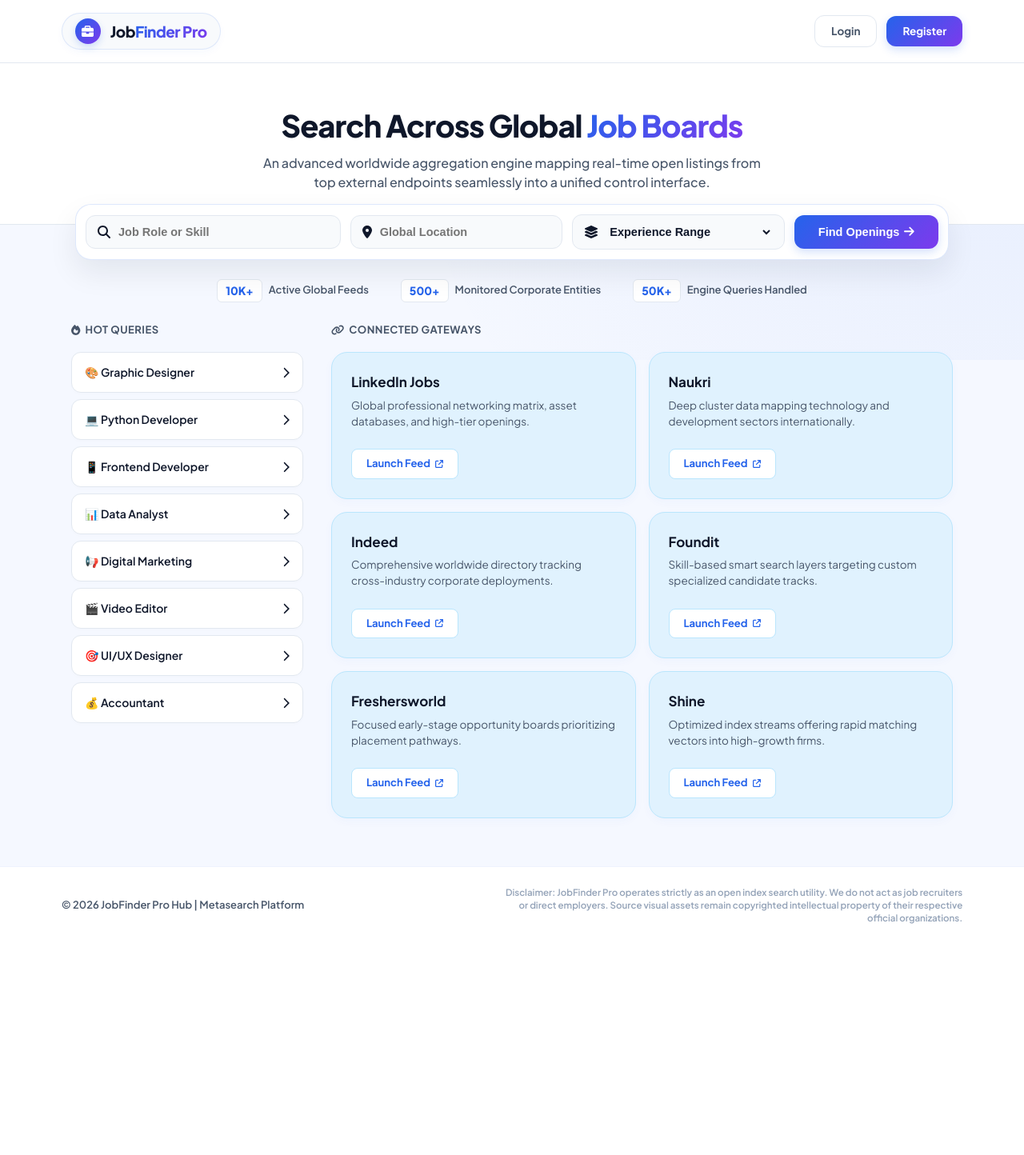
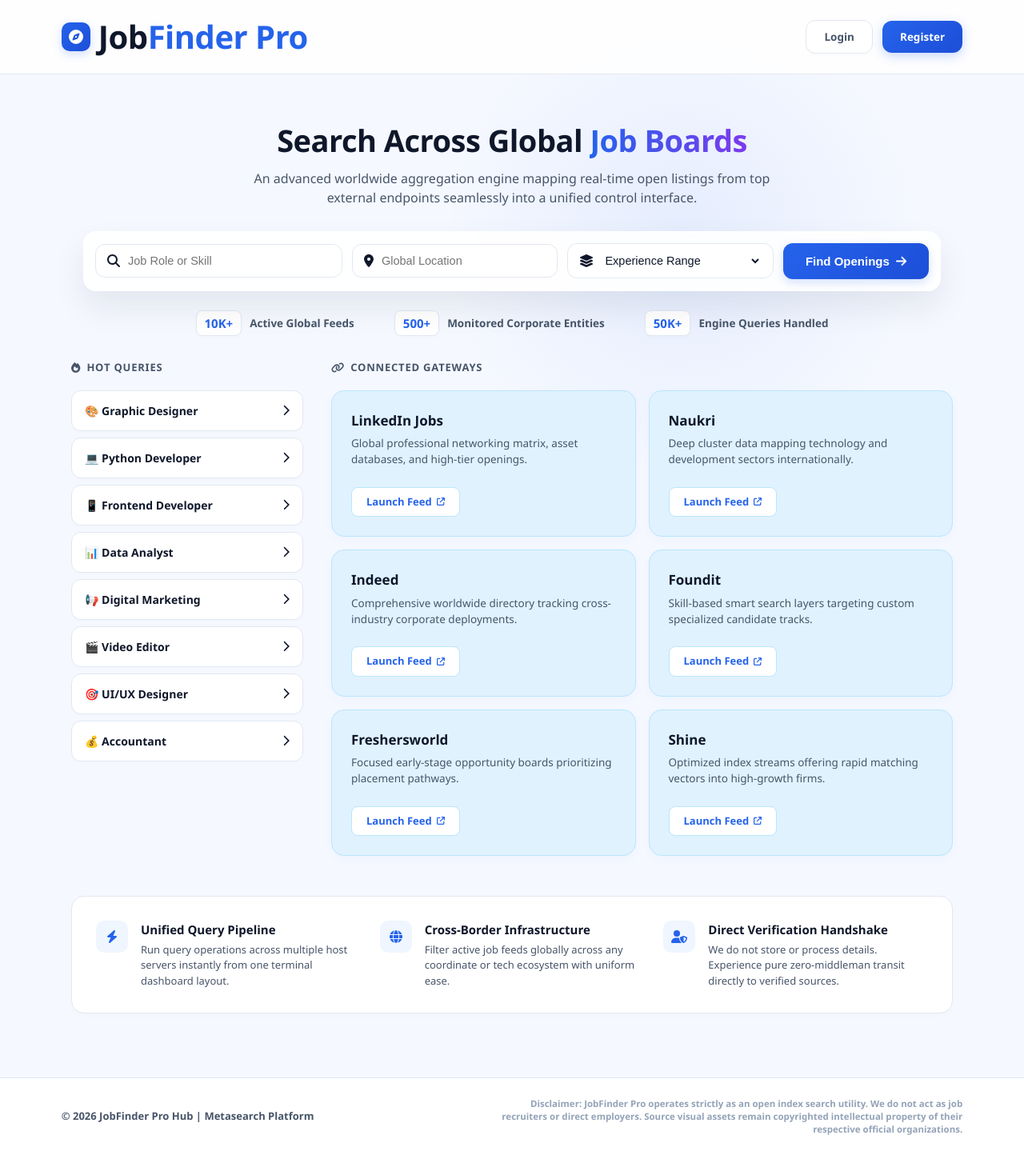
Before and after one commit to sukumar001reddyp-creator/jobfinderpro, a Flask app: page / in a window 1280 px wide. Shown: the whole page at 80% size. Before the commit the page ends 1155 px from the top, so only its background shows below. Run offline with Flask 3, Linux system fonts and the light colour scheme.

Commit message:
Refactor styles and update HTML structure

```diff
--- a/templates/index.html
+++ b/templates/index.html
@@ -5,24 +5,24 @@
 <title>JobFinder Pro</title>
 <meta name="viewport" content="width=device-width, initial-scale=1.0">
 
-<!-- Font Awesome UI Icons & Google Fonts -->
+<!-- Font Awesome UI Icons -->
 <script src="https://cdnjs.cloudflare.com/ajax/libs/font-awesome/6.4.0/js/all.min.js"></script>
-<link href="https://fonts.googleapis.com/css2?family=Plus+Jakarta+Sans:wght@400;500;600;700;800&display=swap" rel="stylesheet">
 
 <style>
 :root {
     --primary: #2563eb;
     --primary-hover: #1d4ed8;
     --primary-glow: rgba(37, 99, 235, 0.15);
-    --primary-gradient: linear-gradient(135deg, #2563eb 0%, #7c3aed 100%);
+    --primary-gradient: linear-gradient(135deg, #2563eb 0%, #1d4ed8 100%);
     --dark: #0f172a;
     --slate: #475569;
     --light-slate: #94a3b8;
+    --bg-surface: #ffffff;
     --bg-body: #f5f8ff;
-    --bg-gateway-card: #e0f2fe;
-    --bg-gateway-hover: #bae6fd;
+    --bg-gateway-card: #e0f2fe; /* Distinct, permanent light blue background for the boxes */
+    --bg-gateway-hover: #bae6fd; /* Deeper light blue background on hover */
     --border: #e2e8f0;
-    --radius-lg: 20px;
+    --radius-lg: 16px;
     --radius-md: 12px;
 }
 
@@ -33,32 +33,31 @@
 }
 
 body{
-    font-family: 'Plus Jakarta Sans', -apple-system, BlinkMacSystemFont, Arial, sans-serif;
+    font-family: 'Segoe UI', -apple-system, BlinkMacSystemFont, Arial, sans-serif;
     background: var(--bg-body);
     color: var(--dark);
     line-height: 1.5;
 }
 
-.bg-glow-backdrop {
+.bg-glow-1 {
     position: absolute;
     top: 0;
-    left: 50%;
-    transform: translateX(-50%);
-    width: 100%;
-    max-width: 1400px;
-    height: 450px;
-    background: radial-gradient(circle at top right, rgba(37, 99, 235, 0.08) 0%, transparent 60%);
+    right: 10%;
+    width: 600px;
+    height: 600px;
+    background: radial-gradient(circle, rgba(37, 99, 235, 0.08) 0%, rgba(255,255,255,0) 70%);
     z-index: -1;
     pointer-events: none;
 }
 
-/* --- Premium Navbar Layout --- */
+/* --- Premium Navbar --- */
 .navbar {
     display: flex;
     justify-content: space-between;
     align-items: center;
     padding: 16px 6%;
-    background: #ffffff;
+    background: rgba(255, 255, 255, 0.85);
+    backdrop-filter: blur(12px);
     border-bottom: 1px solid var(--border);
     position: sticky;
     top: 0;
@@ -68,39 +67,32 @@ body{
 .nav-brand {
     display: flex;
     align-items: center;
-    gap: 12px;
+    gap: 10px;
     text-decoration: none;
-    background: #f8fafc;
-    padding: 6px 16px;
-    border-radius: 50px;
-    border: 1px solid rgba(37, 99, 235, 0.12);
-    box-shadow: 0 4px 10px rgba(37, 99, 235, 0.03);
 }
 
 .nav-logo-icon {
     background: var(--primary-gradient);
     color: white;
-    width: 32px;
-    height: 32px;
-    border-radius: 50%;
+    width: 36px;
+    height: 36px;
+    border-radius: 10px;
     display: flex;
     align-items: center;
     justify-content: center;
-    font-size: 15px;
-    box-shadow: 0 4px 10px rgba(37, 99, 235, 0.2);
+    font-size: 18px;
+    box-shadow: 0 4px 12px rgba(37, 99, 235, 0.2);
 }
 
 .nav-logo-text {
-    font-size: 19px;
+    font-size: 40px;
     font-weight: 800;
     color: var(--dark);
     letter-spacing: -0.5px;
 }
 
 .nav-logo-text span {
-    background: var(--primary-gradient);
-    -webkit-background-clip: text;
-    -webkit-text-fill-color: transparent;
+    color: var(--primary);
 }
 
 .nav-buttons {
@@ -112,8 +104,8 @@ body{
 .btn-nav {
     text-decoration: none;
     font-size: 13.5px;
-    font-weight: 700;
-    padding: 9px 20px;
+    font-weight: 600;
+    padding: 10px 22px;
     border-radius: var(--radius-md);
     transition: all 0.2s ease;
 }
@@ -121,44 +113,44 @@ body{
 .btn-secondary {
     color: var(--slate);
     border: 1px solid var(--border);
-    background: #ffffff;
+    background: white;
+    box-shadow: 0 2px 4px rgba(0,0,0,0.02);
 }
 
 .btn-secondary:hover {
-    background: #f0f7ff;
-    color: var(--primary);
+    background: var(--bg-body);
+    border-color: var(--light-slate);
 }
 
 .btn-primary {
     background: var(--primary-gradient);
     color: white;
-    box-shadow: 0 4px 12px rgba(37, 99, 235, 0.2);
+    box-shadow: 0 4px 14px rgba(37, 99, 235, 0.25);
 }
 
 .btn-primary:hover {
     transform: translateY(-1px);
-    box-shadow: 0 6px 16px rgba(37, 99, 235, 0.3);
+    box-shadow: 0 6px 20px rgba(37, 99, 235, 0.35);
 }
 
-/* --- Ultra-Compact Rich Header Panel --- */
+/* --- Compact & High-End Hero Panel --- */
 .header{
-    background: #ffffff;
-    padding: 55px 6% 40px 6%;
+    padding: 60px 6% 40px 6%;
     text-align: center;
-    border-bottom: 1px solid var(--border);
+    position: relative;
 }
 
 .logo{
     font-size: 38px;
     font-weight: 800;
     color: var(--dark);
-    letter-spacing: -1px;
+    letter-spacing: -0.5px;
     line-height: 1.2;
     margin-bottom: 12px;
 }
 
 .logo span {
-    background: linear-gradient(135deg, #2563eb 0%, #7c3aed 100%);
+    background: linear-gradient(to right, #2563eb, #7c3aed);
     -webkit-background-clip: text;
     -webkit-text-fill-color: transparent;
 }
@@ -172,10 +164,10 @@ body{
     font-weight: 500;
 }
 
-/* --- Floating Search Console Overlay --- */
+/* --- Premium Floating Search Console --- */
 .search-box-container {
-    max-width: 1140px;
-    margin: -26px auto 0 auto;
+    max-width: 1120px;
+    margin: -10px auto 0 auto;
     padding: 0 24px;
     position: relative;
     z-index: 10;
@@ -185,11 +177,12 @@ body{
     display: grid;
     grid-template-columns: 1.2fr 1fr 1fr auto;
     gap: 12px;
-    background: #ffffff;
-    padding: 12px;
+    background: rgba(255, 255, 255, 0.9);
+    backdrop-filter: blur(20px);
+    padding: 14px;
     border-radius: var(--radius-lg);
-    box-shadow: 0 16px 36px rgba(15, 23, 42, 0.08);
-    border: 1px solid rgba(37, 99, 235, 0.15);
+    box-shadow: 0 20px 40px rgba(15, 23, 42, 0.08);
+    border: 1px solid rgba(255, 255, 255, 0.7);
     align-items: center;
 }
 
@@ -197,7 +190,7 @@ body{
     display: flex;
     align-items: center;
     gap: 10px;
-    background: #f8fafc;
+    background: #ffffff;
     border: 1px solid var(--border);
     padding: 12px 14px;
     border-radius: var(--radius-md);
@@ -206,13 +199,12 @@ body{
 
 .input-group:focus-within {
     border-color: var(--primary);
-    background: #ffffff;
-    box-shadow: 0 0 0 3px var(--primary-glow);
+    box-shadow: 0 0 0 4px var(--primary-glow);
 }
 
 .input-group i {
     color: var(--primary);
-    font-size: 14px;
+    font-size: 15px;
 }
 
 .search-box input,
@@ -223,36 +215,36 @@ body{
     background: transparent;
     color: var(--dark);
     font-size: 14.5px;
-    font-weight: 600;
+    font-weight: 500;
 }
 
 .search-btn {
-    padding: 13px 30px;
+    padding: 14px 28px;
     border: none;
     border-radius: var(--radius-md);
     background: var(--primary-gradient);
     color: white;
-    font-size: 14.5px;
+    font-size: 15px;
     cursor: pointer;
-    font-weight: 700;
+    font-weight: 600;
     display: flex;
     align-items: center;
-    gap: 6px;
+    gap: 8px;
     box-shadow: 0 4px 12px rgba(37, 99, 235, 0.2);
-    transition: all 0.2s ease;
+    transition: all 0.2s;
 }
 
 .search-btn:hover {
     transform: translateY(-1px);
-    box-shadow: 0 6px 16px rgba(37, 99, 235, 0.3);
+    box-shadow: 0 6px 18px rgba(37, 99, 235, 0.3);
 }
 
-/* --- Metric Counter Strips --- */
+/* --- Minimal Analytical Counter Pill Lines --- */
 .stats {
     display: flex;
     justify-content: center;
-    gap: 40px;
-    padding: 24px 24px 10px 24px;
+    gap: 50px;
+    padding: 24px 24px 20px 24px;
     max-width: 1100px;
     margin: 0 auto;
     flex-wrap: wrap;
@@ -261,26 +253,27 @@ body{
 .stat {
     display: flex;
     align-items: center;
-    gap: 8px;
-    font-size: 13px;
+    gap: 10px;
+    font-size: 13.5px;
     color: var(--slate);
     font-weight: 600;
 }
 
 .stat h2 {
-    font-size: 14px;
+    font-size: 15px;
     font-weight: 800;
     color: var(--primary);
     background: #ffffff;
     border: 1px solid var(--border);
-    padding: 3px 10px;
-    border-radius: 6px;
+    padding: 4px 10px;
+    border-radius: 8px;
+    box-shadow: 0 2px 4px rgba(0,0,0,0.02);
 }
 
-/* --- Old Balanced Two-Column Layout --- */
+/* --- Premium Workspace Split Architecture --- */
 .container {
     max-width: 1150px;
-    margin: 15px auto 60px auto;
+    margin: 10px auto 80px auto;
     padding: 0 24px;
 }
 
@@ -295,19 +288,19 @@ body{
     font-size: 13px;
     font-weight: 700;
     text-transform: uppercase;
-    letter-spacing: 0.5px;
+    letter-spacing: 0.8px;
     color: var(--slate);
     margin-bottom: 18px;
     display: flex;
     align-items: center;
-    gap: 6px;
+    gap: 8px;
 }
 
 .section-title i {
     color: var(--primary);
 }
 
-/* Left Sidebar: Hot Queries (Turns Blue on Hover) */
+/* Left Sidebar: Hot Queries Styling (Turns Blue on Hover) */
 .left-section-grid {
     display: flex;
     flex-direction: column;
@@ -357,8 +350,8 @@ body{
 }
 
 .card {
-    background: var(--bg-gateway-card);
-    border: 1px solid #bae6fd;
+    background: var(--bg-gateway-card); /* Clearly visible light blue background by default */
+    border: 1px solid #bae6fd; /* Distinct blue-tinted border line */
     border-radius: var(--radius-lg);
     padding: 24px;
     display: flex;
@@ -370,7 +363,7 @@ body{
 
 .card:hover {
     border-color: var(--primary);
-    background: var(--bg-gateway-hover);
+    background: var(--bg-gateway-hover); /* Deepens smoothly on hover */
     transform: translateY(-2px);
     box-shadow: 0 12px 24px rgba(37, 99, 235, 0.08);
 }
@@ -413,11 +406,55 @@ body{
     box-shadow: 0 4px 10px rgba(37, 99, 235, 0.2);
 }
 
-/* --- System Corporate Footer --- */
+/* --- Inline System Feature Strip Layout --- */
+.feature-strip {
+    display: grid;
+    grid-template-columns: repeat(3, 1fr);
+    gap: 24px;
+    background: #ffffff;
+    border: 1px solid var(--border);
+    padding: 30px;
+    border-radius: var(--radius-lg);
+    margin-top: 50px;
+    box-shadow: 0 4px 12px rgba(15, 23, 42, 0.01);
+}
+
+.feature-pill {
+    display: flex;
+    gap: 16px;
+    align-items: flex-start;
+}
+
+.feature-pill-icon {
+    background: #eff6ff;
+    color: var(--primary);
+    width: 40px;
+    height: 40px;
+    border-radius: 10px;
+    display: flex;
+    align-items: center;
+    justify-content: center;
+    font-size: 16px;
+    flex-shrink: 0;
+}
+
+.feature-pill-text h4 {
+    font-size: 15px;
+    font-weight: 700;
+    color: var(--dark);
+    margin-bottom: 4px;
+}
+
+.feature-pill-text p {
+    font-size: 13px;
+    color: var(--slate);
+}
+
+/* --- Premium Tech Footer Terminal --- */
 .footer {
     background: #ffffff;
     color: var(--slate);
-    border-top: 1px solid rgba(37, 99, 235, 0.08);
+    border-top: 1px solid var(--border);
     padding: 24px 6%;
     display: flex;
     justify-content: space-between;
@@ -434,88 +471,25 @@ body{
     line-height: 1.4;
 }
 
-/* --- Adaptive & Responsive Configuration (Mobile-Friendly Rules) --- */
+/* --- Adaptive Viewports Configuration --- */
 @media(max-width:920px){
-    .navbar {
-        padding: 14px 4%;
-    }
-    .nav-brand {
-        padding: 4px 12px;
-    }
-    .nav-logo-text {
-        font-size: 17px;
-    }
-    .header {
-        padding: 40px 4% 35px 4%;
-    }
-    .logo {
-        font-size: 28px;
-    }
-    .subtitle {
-        font-size: 14px;
-    }
-    .search-box-container {
-        padding: 0 16px;
-        margin: -20px auto 0 auto;
-    }
-    .search-box {
-        grid-template-columns: 1fr;
-        gap: 8px;
-        padding: 10px;
-        border-radius: var(--radius-md);
-    }
-    .input-group {
-        padding: 10px 12px;
-    }
-    .search-btn {
-        width: 100%;
-        justify-content: center;
-        padding: 12px;
-    }
-    .stats {
-        gap: 20px;
-        padding: 20px 16px 5px 16px;
-    }
-    .stat {
-        font-size: 12px;
-    }
-    .container {
-        padding: 0 16px;
-        margin-bottom: 40px;
-    }
-    .main-sections {
-        grid-template-columns: 1fr;
-        gap: 25px;
-    }
-    .website-grid {
-        grid-template-columns: 1fr;
-        gap: 12px;
-    }
-    .card {
-        padding: 20px;
-    }
-    .footer {
-        flex-direction: column;
-        gap: 12px;
-        text-align: center;
-        padding: 20px 4%;
-    }
-    .footer-disclaimer {
-        text-align: center;
-        font-size: 11px;
-    }
+    .main-sections { grid-template-columns: 1fr; }
+    .search-box { grid-template-columns: 1fr; }
+    .website-grid { grid-template-columns: 1fr; }
+    .feature-strip { grid-template-columns: 1fr; gap: 20px; }
+    .footer { flex-direction: column; gap: 14px; text-align: center; }
+    .footer-disclaimer { text-align: center; }
 }
 </style>
 </head>
 <body>
 
-<div class="bg-glow-backdrop"></div>
+<div class="bg-glow-1"></div>
 
 <!-- Systems Hub Navbar Layout -->
 <nav class="navbar">
-    <!-- Premium Designed SaaS Badge Logo applied directly inside Logo Location -->
     <a href="#" class="nav-brand">
-        <div class="nav-logo-icon"><i class="fa-solid fa-briefcase"></i></div>
+        <div class="nav-logo-icon"><i class="fa-solid fa-compass"></i></div>
         <div class="nav-logo-text">Job<span>Finder Pro</span></div>
     </a>
     <div class="nav-buttons">
@@ -534,7 +508,6 @@ body{
 
 <!-- Input Terminal Layer Box Section -->
 <div class="search-box-container">
-    <!-- EXACT ORIGINAL FORM COMPONENTS & REDIRECTIONS PRESERVED -->
     <form class="search-box" action="/search">
         <div class="input-group">
             <i class="fa-solid fa-magnifying-glass"></i>
@@ -578,7 +551,6 @@ body{
         <div class="left-section">
             <h3 class="section-title"><i class="fa-solid fa-fire"></i> Hot Queries</h3>
             <div class="left-section-grid">
-                <!-- EXACT ORIGINAL REDIRECTION TARGET PATHS MAINTAINED -->
                 <a class="role-card" href="/search?role=Graphic+Designer"><span>🎨 Graphic Designer</span> <i class="fa-solid fa-chevron-right"></i></a>
                 <a class="role-card" href="/search?role=Python+Developer"><span>💻 Python Developer</span> <i class="fa-solid fa-chevron-right"></i></a>
                 <a class="role-card" href="/search?role=Frontend+Developer"><span>📱 Frontend Developer</span> <i class="fa-solid fa-chevron-right"></i></a>
@@ -595,7 +567,6 @@ body{
             <h3 class="section-title"><i class="fa-solid fa-link"></i> Connected Gateways</h3>
             <div class="website-grid">
 
-                <!-- EXACT ORIGINAL TARGET REDIRECTIONS UNALTERED -->
                 <div class="card">
                     <div class="card-top">
                         <h3>LinkedIn Jobs</h3>
@@ -647,6 +618,31 @@ body{
             </div>
         </div>
     </div>
+
+    <!-- Inline Modern Feature Strip Component Section -->
+    <div class="feature-strip">
+        <div class="feature-pill">
+            <div class="feature-pill-icon"><i class="fa-solid fa-bolt"></i></div>
+            <div class="feature-pill-text">
+                <h4>Unified Query Pipeline</h4>
+                <p>Run query operations across multiple host servers instantly from one terminal dashboard layout.</p>
+            </div>
+        </div>
+        <div class="feature-pill">
+            <div class="feature-pill-icon"><i class="fa-solid fa-globe"></i></div>
+            <div class="feature-pill-text">
+                <h4>Cross-Border Infrastructure</h4>
+                <p>Filter active job feeds globally across any coordinate or tech ecosystem with uniform ease.</p>
+            </div>
+        </div>
+        <div class="feature-pill">
+            <div class="feature-pill-icon"><i class="fa-solid fa-user-shield"></i></div>
+            <div class="feature-pill-text">
+                <h4>Direct Verification Handshake</h4>
+                <p>We do not store or process details. Experience pure zero-middleman transit directly to verified sources.</p>
+            </div>
+        </div>
+    </div>
 </div>
 
 <!-- System Terminal Corporate Footer -->
```
